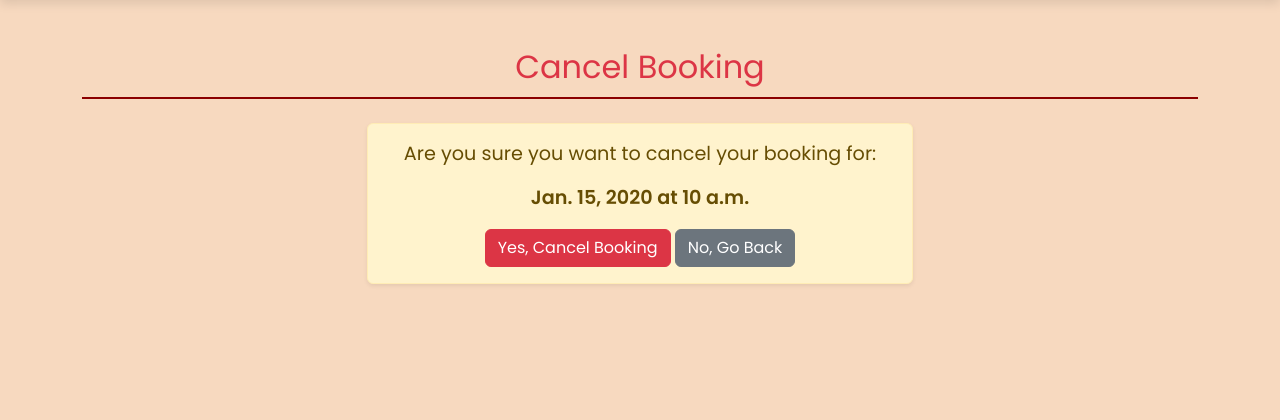
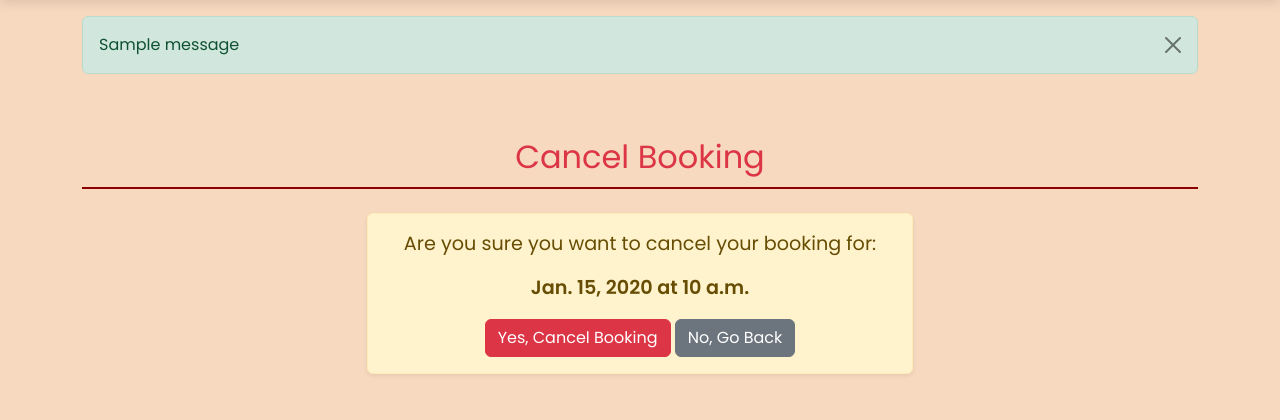
Before and after one commit to MiaTothova/PP4, a Django app: page /delete-booking/1/ in a window 1280 px wide. Shown: the part 116-536 px from the top of the page. Run offline with Django 4.2, Linux system fonts and the light colour scheme; a user stored in the database is signed in; tables that the repository leaves empty hold one stand-in row (values such as "Sample post"); one stand-in notice (Sample message) is shown; some libraries are stand-ins or nearby versions.

Commit message:
Add alert messages to reflect booking actions

```diff
--- a/booking/views.py
+++ b/booking/views.py
@@ -14,7 +14,7 @@ def book_table(request):
             booking.user = request.user
             booking.save()
             messages.success(request, 'Your Booking has been successful!')
-            return redirect('home')
+            return redirect('view_bookings')
     else:
         form = BookingForm()
     return render(request, 'booking/create.html', {'form': form})
--- a/templates/base.html
+++ b/templates/base.html
@@ -34,13 +34,24 @@
     {% include 'includes/header.html' %}
 
 
+    {% if messages %}
+  <div class="container mt-3">
+    {% for message in messages %}
+      <div class="alert alert-{{ message.tags }} alert-dismissible fade show" role="alert">
+        {{ message }}
+        <button type="button" class="btn-close" data-bs-dismiss="alert" aria-label="Close"></button>
+      </div>
+    {% endfor %}
+  </div>
+    {% endif %}
+
+
    <main>
     {% block content %}
     {% endblock %}
    </main>
 
 
-
 <!-- Footer -->
     {% include 'includes/footer.html' %}
 </body>
```
